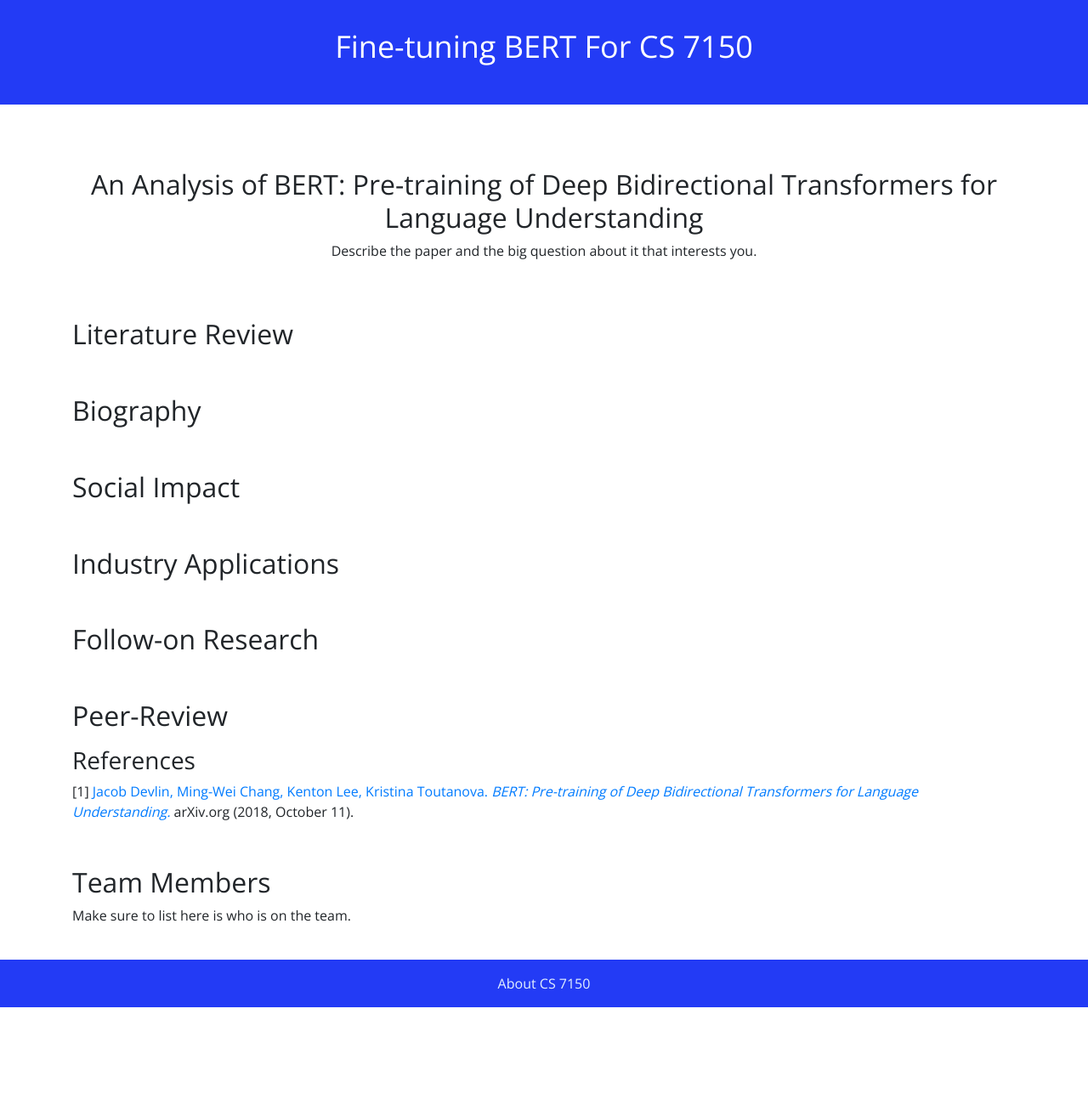
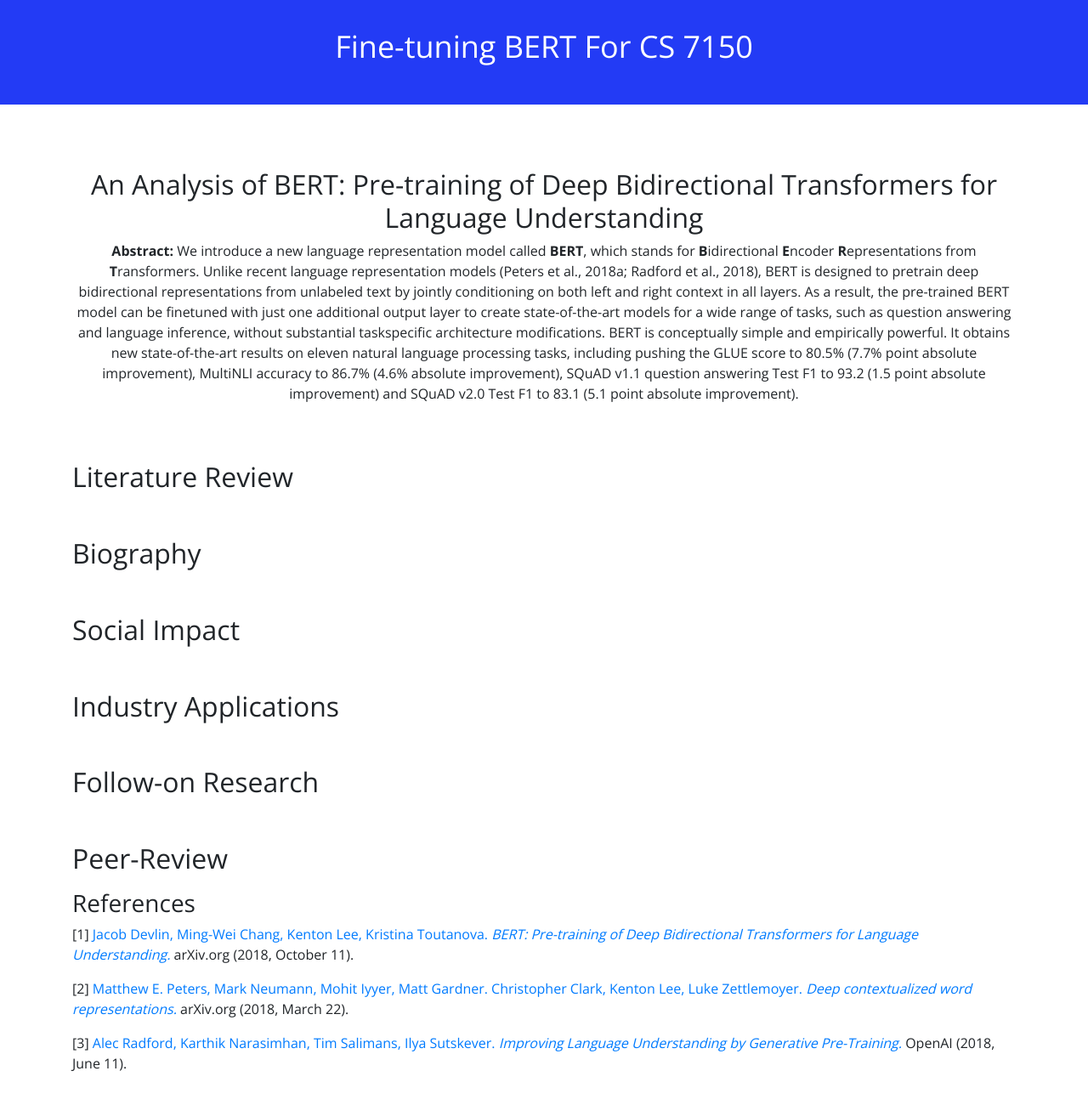
Before and after one commit to chandrakommineni/BERT, a plain HTML site: page index.html in a window 1280 px wide. Shown: the top 1300 px of the page at 85% size. Before the commit the page ends 1185 px from the top, so only its background shows below. Drawn offline with nearby package versions, Linux system fonts and the light colour scheme.

Commit message:
Update index.html

```diff
--- a/index.html
+++ b/index.html
@@ -36,7 +36,24 @@
 	<div class="row">
 		<div class="col justify-content-center text-center">
 			<h2>An Analysis of BERT: Pre-training of Deep Bidirectional Transformers for Language Understanding</h2>
-			<p>Describe the paper and the big question about it that interests you.</p>
+			<p>
+				<strong>Abstract: </strong>
+				We introduce a new language representation model called <strong>BERT</strong>,
+				which stands for <strong>B</strong>idirectional <strong>E</strong>ncoder
+				<strong>R</strong>epresentations from <strong>T</strong>ransformers. Unlike
+				recent language representation models (Peters et al., 2018a; Radford et al., 2018),
+				BERT is designed to pretrain deep bidirectional representations from unlabeled text
+				by jointly conditioning on both left and right context in all layers. As a result,
+				the pre-trained BERT model can be finetuned with just one additional output layer to
+				create state-of-the-art models for a wide range of tasks, such as question answering
+				and language inference, without substantial taskspecific architecture modifications.
+
+				BERT is conceptually simple and empirically powerful. It obtains new state-of-the-art
+				results on eleven natural language processing tasks, including pushing the GLUE score
+				to 80.5% (7.7% point absolute improvement), MultiNLI accuracy to 86.7% (4.6% absolute
+				improvement), SQuAD v1.1 question answering Test F1 to 93.2 (1.5 point absolute
+				improvement) and SQuAD v2.0 Test F1 to 83.1 (5.1 point absolute improvement).
+			</p>
 		</div>
 	</div>
 	<div class="row">
@@ -81,6 +98,23 @@
 				</a>
 				arXiv.org (2018, October 11).
 			</p>
+			<p>
+				<a id="dcwr">[2]</a>
+				<a href="https://arxiv.org/pdf/1802.05365.pdf">
+					Matthew E. Peters, Mark Neumann, Mohit Iyyer, Matt Gardner.
+					Christopher Clark, Kenton Lee, Luke Zettlemoyer.
+					<em>Deep contextualized word representations.</em>
+				</a>
+				arXiv.org (2018, March 22).
+			</p>
+			<p>
+				<a id="ilugpt">[3]</a>
+				<a href="https://cdn.openai.com/research-covers/language-unsupervised/language_understanding_paper.pdf">
+					Alec Radford, Karthik Narasimhan, Tim Salimans, Ilya Sutskever.
+					<em>Improving Language Understanding by Generative Pre-Training.</em>
+				</a>
+				OpenAI (2018, June 11).
+			</p>
 
 			<h2>Team Members</h2>
 
```
